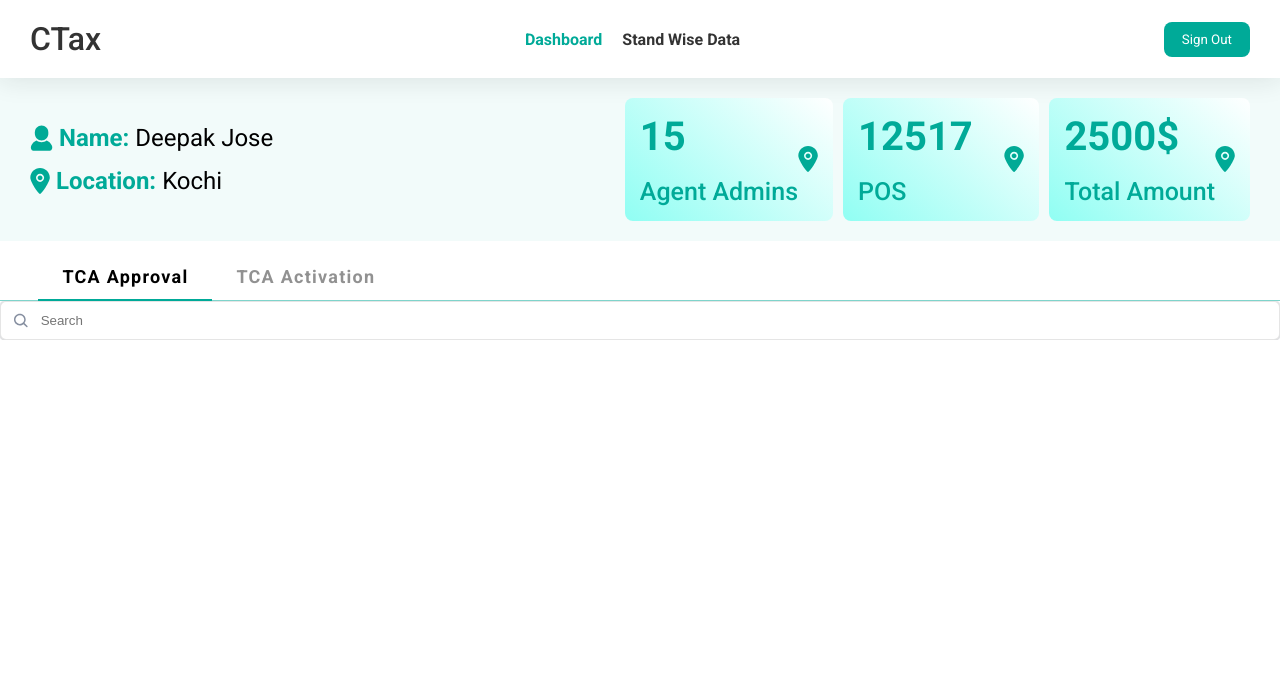
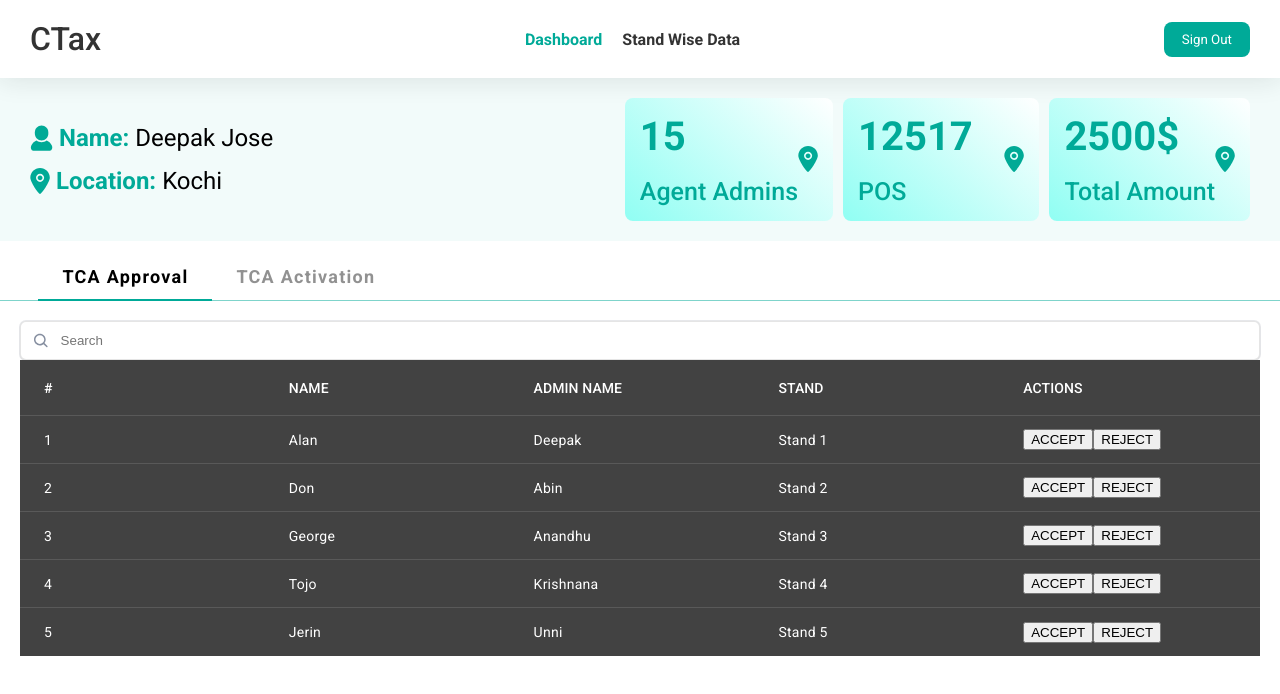
Before and after one commit to anandhums977/CTax, an Angular app: page /operations-manager-dahsboard in a window 1280 px wide. Shown: the top 694 px of the page. Built offline with nearby package versions, Linux system fonts and the light colour scheme.

Commit message:
common table styles

```diff
--- a/src/app/common/styles/common-styles.scss
+++ b/src/app/common/styles/common-styles.scss
@@ -1 +1,2 @@
 @import url('./tabs.scss');
+@import url('./table.scss')
--- /dev/null
+++ b/src/app/common/styles/table.scss
@@ -0,0 +1,11 @@
+table.cdk-table {
+  width: 100%;
+  ::ng-deep thead {
+    border-radius: 8px 8px 0px 0px;
+    border-bottom: 1px rgba(0, 0, 0, 0.05);
+    background: rgba(0, 0, 0, 0.06);
+    height: 30px;
+    width: 100% !important;
+    display: table-caption;
+}
+}
--- a/src/app/features/roles/operations-manager/operations-manager-dashboard/operations-manager-dashboard.component.html
+++ b/src/app/features/roles/operations-manager/operations-manager-dashboard/operations-manager-dashboard.component.html
@@ -3,6 +3,48 @@
   <mat-tab label="TCA Approval">
     <div class="search-and-table-container">
       <search></search>
+      <div class="table-container">
+        <mat-table [dataSource]="tableData">
+
+          <!-- Position Column -->
+          <ng-container matColumnDef="#">
+            <mat-header-cell *matHeaderCellDef> # </mat-header-cell>
+            <mat-cell *matCellDef="let element; let i = index"> {{i + 1}} </mat-cell>
+          </ng-container>
+
+          <!-- Name Column -->
+          <ng-container matColumnDef="name">
+            <mat-header-cell *matHeaderCellDef> NAME </mat-header-cell>
+            <mat-cell *matCellDef="let element"> {{element.name}} </mat-cell>
+          </ng-container>
+
+          <!-- Admin Name Column -->
+          <ng-container matColumnDef="adminName">
+            <mat-header-cell *matHeaderCellDef> ADMIN NAME </mat-header-cell>
+            <mat-cell *matCellDef="let element"> {{element.adminName}} </mat-cell>
+          </ng-container>
+
+          <!-- Stand Column -->
+          <ng-container matColumnDef="stand">
+            <mat-header-cell *matHeaderCellDef> STAND </mat-header-cell>
+            <mat-cell *matCellDef="let element"> {{element.stand}} </mat-cell>
+          </ng-container>
+
+          <!-- Actions Column -->
+          <ng-container matColumnDef="actions">
+            <mat-header-cell *matHeaderCellDef> ACTIONS </mat-header-cell>
+            <mat-cell *matCellDef="let element">
+              <button mat-button color="primary">ACCEPT</button>
+              <button mat-button color="warn">REJECT</button>
+            </mat-cell>
+          </ng-container>
+
+          <mat-header-row *matHeaderRowDef="displayedColumns"></mat-header-row>
+          <mat-row *matRowDef="let row; columns: displayedColumns;"></mat-row>
+
+        </mat-table>
+
+      </div>
     </div>
 
   </mat-tab>
--- a/src/app/features/roles/operations-manager/operations-manager-dashboard/operations-manager-dashboard.component.scss
+++ b/src/app/features/roles/operations-manager/operations-manager-dashboard/operations-manager-dashboard.component.scss
@@ -7,3 +7,6 @@
   flex-shrink: 0;
   width: max-content;
 }
+.search-and-table-container{
+  padding: 20px;
+}
--- a/src/app/features/roles/operations-manager/operations-manager-dashboard/operations-manager-dashboard.component.ts
+++ b/src/app/features/roles/operations-manager/operations-manager-dashboard/operations-manager-dashboard.component.ts
@@ -2,16 +2,27 @@ import { Component } from '@angular/core';
 import { RibbonComponent } from '../../../../common/ribbon/ribbon.component';
 import {MatTabsModule} from '@angular/material/tabs';
 import { SearchComponent } from '../../../../common/search/search.component';
+import {MatTableModule} from '@angular/material/table';
+
+
 @Component({
   selector: 'app-operations-manager-dashboard',
   standalone: true,
-  imports: [RibbonComponent,MatTabsModule,SearchComponent],
+  imports: [RibbonComponent,MatTabsModule,SearchComponent,MatTableModule],
   templateUrl: './operations-manager-dashboard.component.html',
   styleUrl: './operations-manager-dashboard.component.scss'
 })
 export class OperationsManagerDashboardComponent {
   name:string = 'Deepak Jose';
   location:string = 'Kochi'
+  tableData = [
+    { id: 1, name: "Alan", adminName: "Deepak", stand: "Stand 1", actions: { accept: "ACCEPT", reject: "REJECT" } },
+    { id: 2, name: "Don", adminName: "Abin", stand: "Stand 2", actions: { accept: "ACCEPT", reject: "REJECT" } },
+    { id: 3, name: "George", adminName: "Anandhu", stand: "Stand 3", actions: { accept: "ACCEPT", reject: "REJECT" } },
+    { id: 4, name: "Tojo", adminName: "Krishnana", stand: "Stand 4", actions: { accept: "ACCEPT", reject: "REJECT" } },
+    { id: 5, name: "Jerin", adminName: "Unni", stand: "Stand 5", actions: { accept: "ACCEPT", reject: "REJECT" } }
+  ];
+  displayedColumns=['#','name', 'adminName', 'stand', 'actions']
   cardDetails = [
     {
       name: 'Agent Admins',
@@ -26,4 +37,7 @@ export class OperationsManagerDashboardComponent {
       value: '2500$',
     },
   ];
+
+  ngOnInit(){
+  }
 }
```
